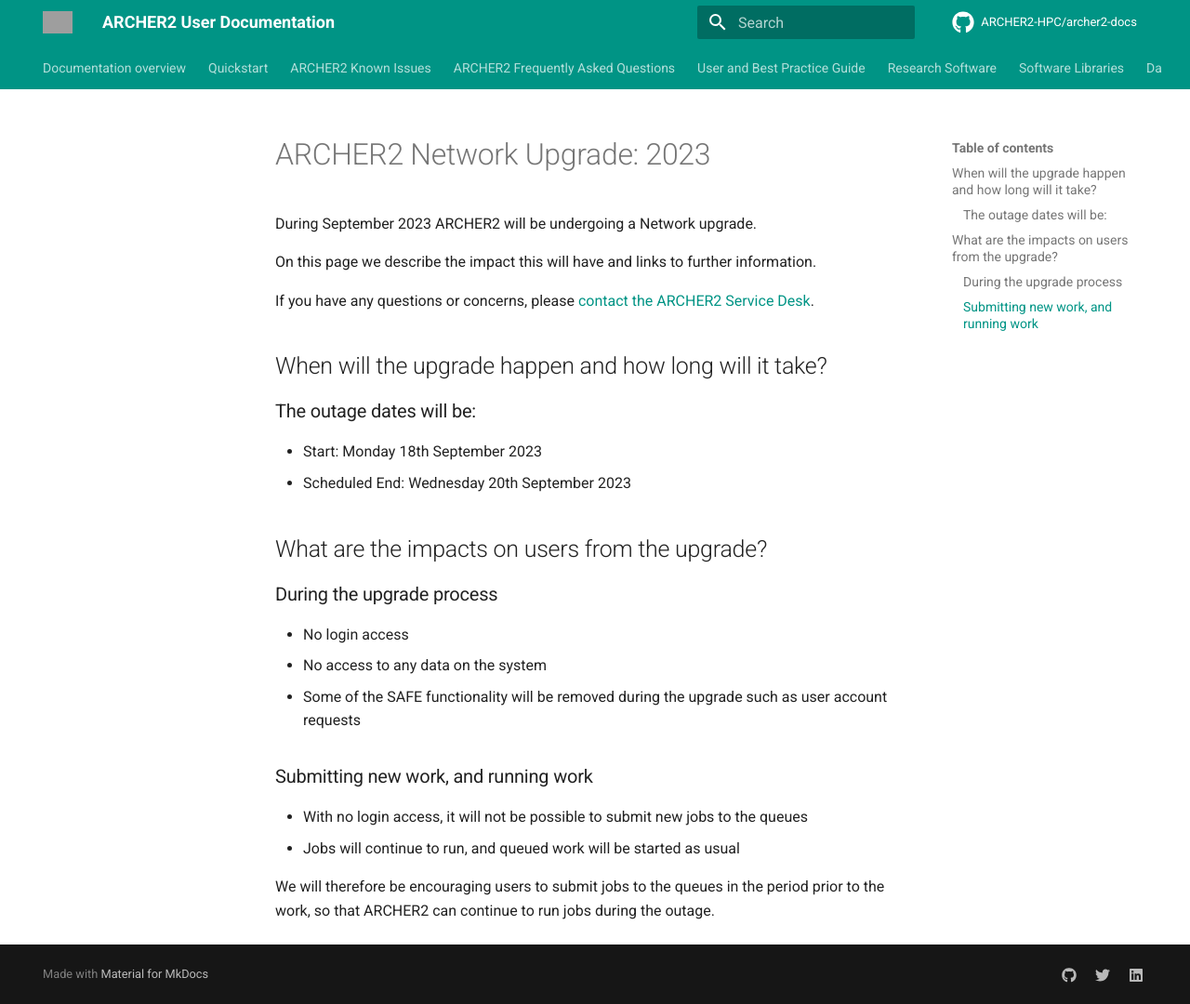
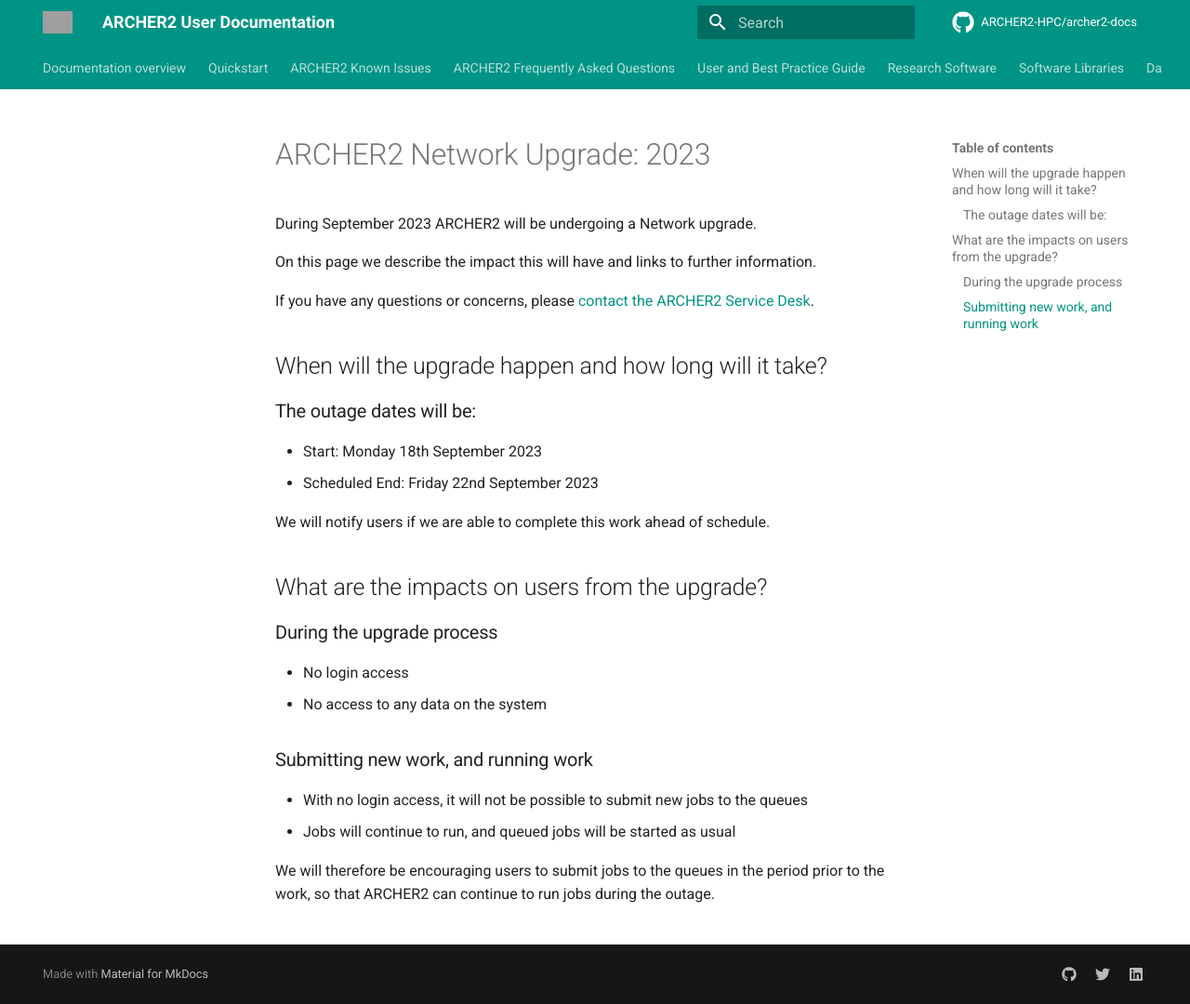
Before and after one commit to ARCHER2-HPC/archer2-docs, an MkDocs documentation site: the page built from docs/faq/network-upgrade-2023.md, in a window 1280 px wide and 1080 px high. Shown: the whole window at 93% size. Built offline with MkDocs 1.6.1 and Material for MkDocs 9.7.7, drawn with Linux system fonts in a browser that asks for light colours; comment, search, counter and statistics services are not loaded; grey boxes are pictures that could not be loaded.

Commit message:
Update network-upgrade-2023.md

```diff
--- a/docs/faq/network-upgrade-2023.md
+++ b/docs/faq/network-upgrade-2023.md
@@ -15,7 +15,9 @@
 ### The outage dates will be:
 
  - Start:  Monday 18th September 2023
- - Scheduled End:  Wednesday 20th September 2023
+ - Scheduled End:  Friday 22nd September 2023
+
+We will notify users if we are able to complete this work ahead of schedule.
 
 ## What are the impacts on users from the upgrade?
 
@@ -23,11 +25,11 @@
 
  - No login access
  - No access to any data on the system
- - Some of the SAFE functionality will be removed during the upgrade such as user account requests
+
 
 ### Submitting new work, and running work
 
 - With no login access, it will not be possible to submit new jobs to the queues
-- Jobs will continue to run, and queued work will be started as usual
+- Jobs will continue to run, and queued jobs will be started as usual
 
 We will therefore be encouraging users to submit jobs to the queues in the period prior to the work, so that ARCHER2 can continue to run jobs during the outage.
```
